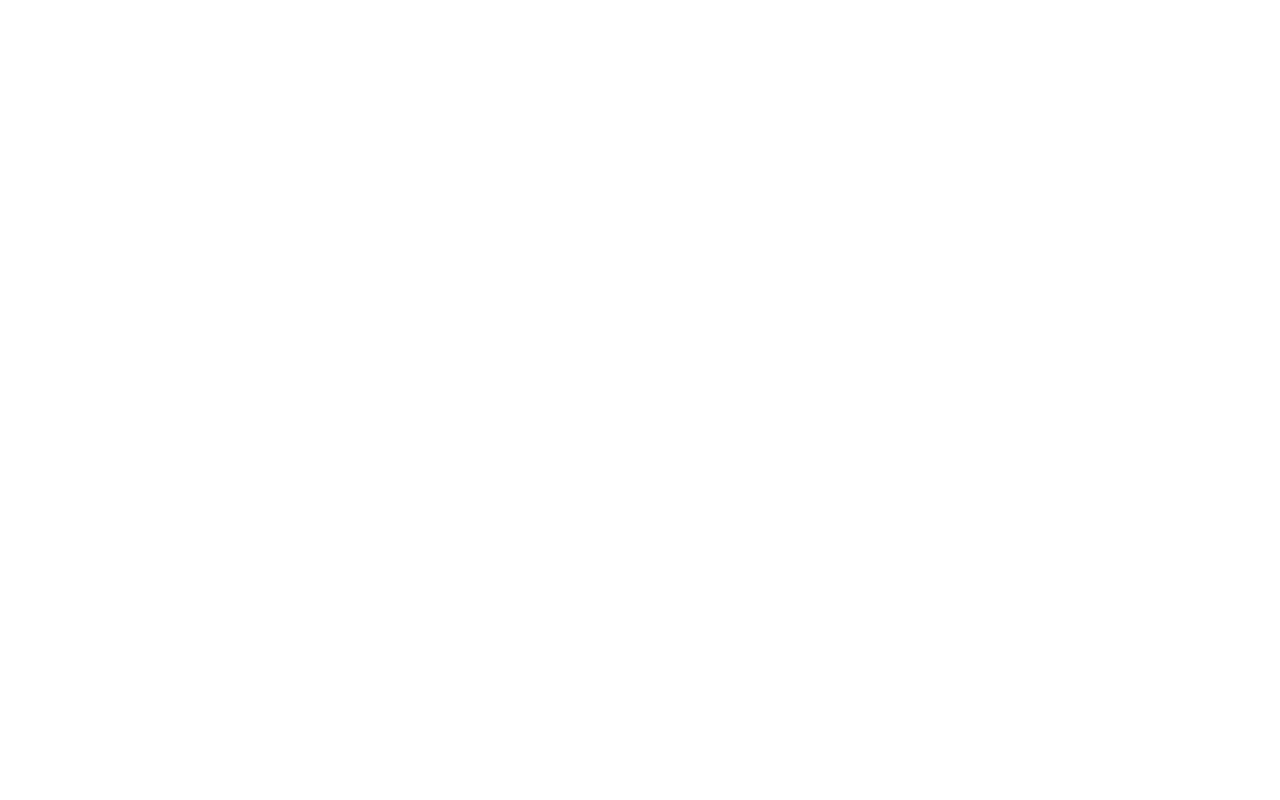
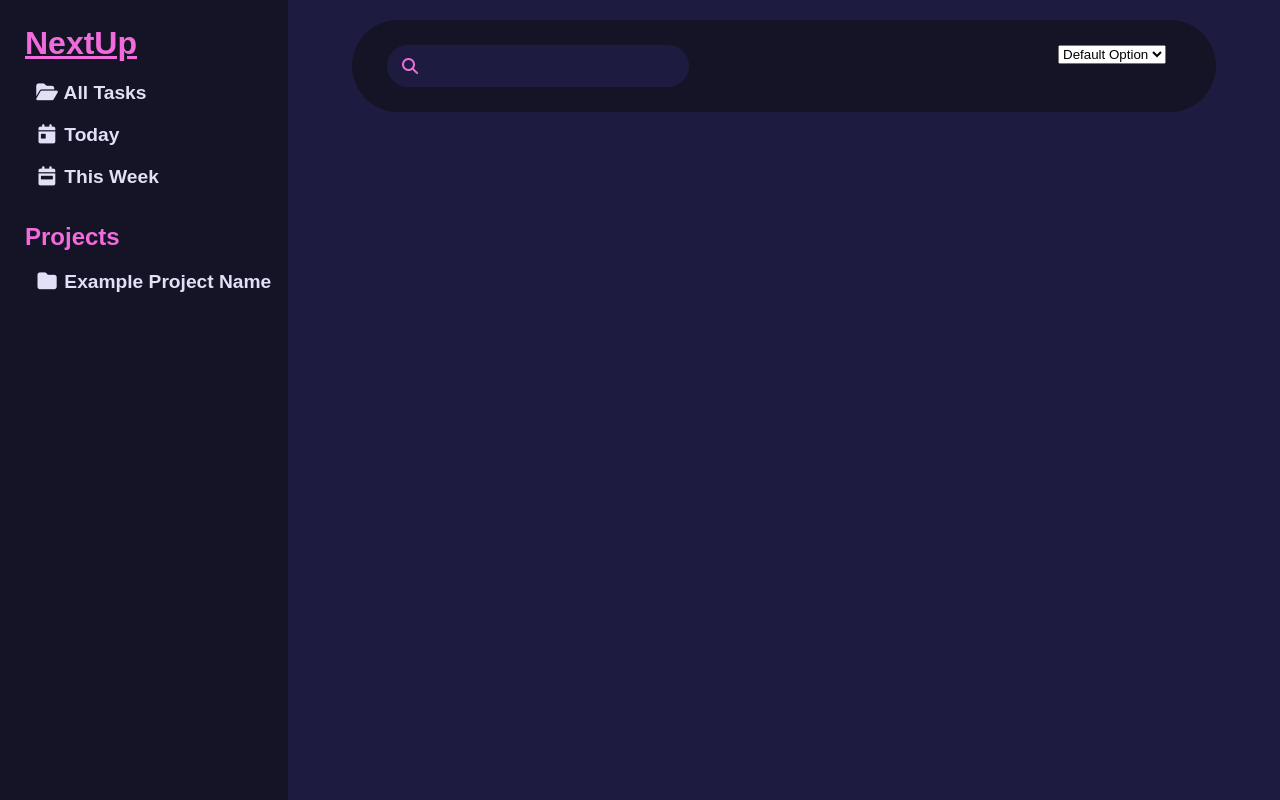
Before and after one commit to Rafael1268/odin-todo-list, a website built with webpack: page dist/index.html in a window 1280 px wide. Built offline with nearby package versions, Linux system fonts and the light colour scheme.

Commit message:
Finished sidebar styling and part of navbar styling

```diff
--- a/dist/index.html
+++ b/dist/index.html
@@ -5,10 +5,38 @@
   <meta http-equiv="X-UA-Compatible" content="IE=edge">
   <meta name="viewport" content="width=device-width, initial-scale=1.0">
   <link rel="stylesheet" href="style.css">
+  <script src="https://kit.fontawesome.com/4032eacfd2.js" crossorigin="anonymous"></script>
   <title>NextUp</title>
 </head>
 <body>
-  <div id="content"></div>
+  <div id="content">
+    <div id="sidebar">
+      <div id="mainControls">
+        <h1>NextUp</h1>
+        <button><i class="fa-solid fa-folder-open fa-fw"></i> All Tasks</button>
+        <button><i class="fa-solid fa-calendar-day fa-fw"></i> Today</button>
+        <button><i class="fa-solid fa-calendar-week fa-fw"></i> This Week</button>
+      </div>
+      <div id="projects">
+        <h2>Projects</h2>
+        <button><i class="fa-solid fa-folder fa-fw"></i> Example Project Name</button>
+      </div>
+    </div>
+    <div id="tasks">
+      <nav>
+        <div id="search">
+          <i class="fa-solid fa-magnifying-glass"></i>
+          <input type="search" name="searchbar" id="searchbar">
+        </div>
+        <div id="sorting">
+          <select name="sortBy" id="sortBy">
+            <option value="test">Default Option</option>
+          </select>
+        </div>
+      </nav>
+      <div id="taskList"></div>
+    </div>
+  </div>
   <script src="main.js"></script>
 </body>
 </html>
--- a/dist/style.css
+++ b/dist/style.css
@@ -0,0 +1,99 @@
+* {
+  font-family: Arial, Helvetica, sans-serif;
+  box-sizing: border-box;
+  margin: 0;
+  padding: 0;
+}
+
+h1 {
+  color: #F26BDC;
+  text-decoration: underline;
+  margin-bottom: 10px;
+}
+
+h2 {
+  color: #F26BDC;
+  margin-top: 25px;
+  margin-bottom: 10px;
+}
+
+#content {
+  display: flex;
+}
+
+/* Sidebar */
+#sidebar {
+  background-color: #151426;
+  width: 22.5vw;
+  height: 100vh;
+  padding: 25px 0;
+  padding-left: 25px;
+}
+
+#sidebar button {
+  background: none;
+  border: none;
+  border-radius: 10px;
+  color: #E0E0F6;
+  font-size: 1.2rem;
+  font-weight: 600;
+  padding: 10px;
+  transition: 0.15s;
+}
+
+#sidebar button:hover {
+  background-color: #1D1C40;
+}
+
+#mainControls {
+  display: flex;
+  flex-direction: column;
+  align-items: flex-start;
+}
+
+#projects {
+  display: flex;
+  flex-direction: column;
+  align-items: flex-start;
+}
+
+#projects button {
+  /* text-overflow: ellipsis;
+  overflow: hidden; */
+  white-space: nowrap;
+}
+
+/* Main content */
+#tasks {
+  background-color: #1D1C40;
+  width: 77.5vw;
+  height: 100vh;
+}
+
+nav {
+  background-color: #151426;
+  border-radius: 100px;
+  position: fixed;
+  top: 20px;
+  right: 5vw;
+  width: 67.5vw;
+  padding: 25px 50px;
+  display: flex;
+  justify-content: space-between;
+}
+
+#search i {
+  color: #F26BDC;
+  position: relative;
+  margin-right: -35px;
+}
+
+#searchbar {
+  background-color: #1D1C40;
+  border: none;
+  border-radius: 25px;
+  padding: 10px 15px;
+  padding-left: 40px;
+  color: #F26BDC;
+  font-size: 1.2rem;
+}
```
Also changed, not shown: dist/main.js (added).
